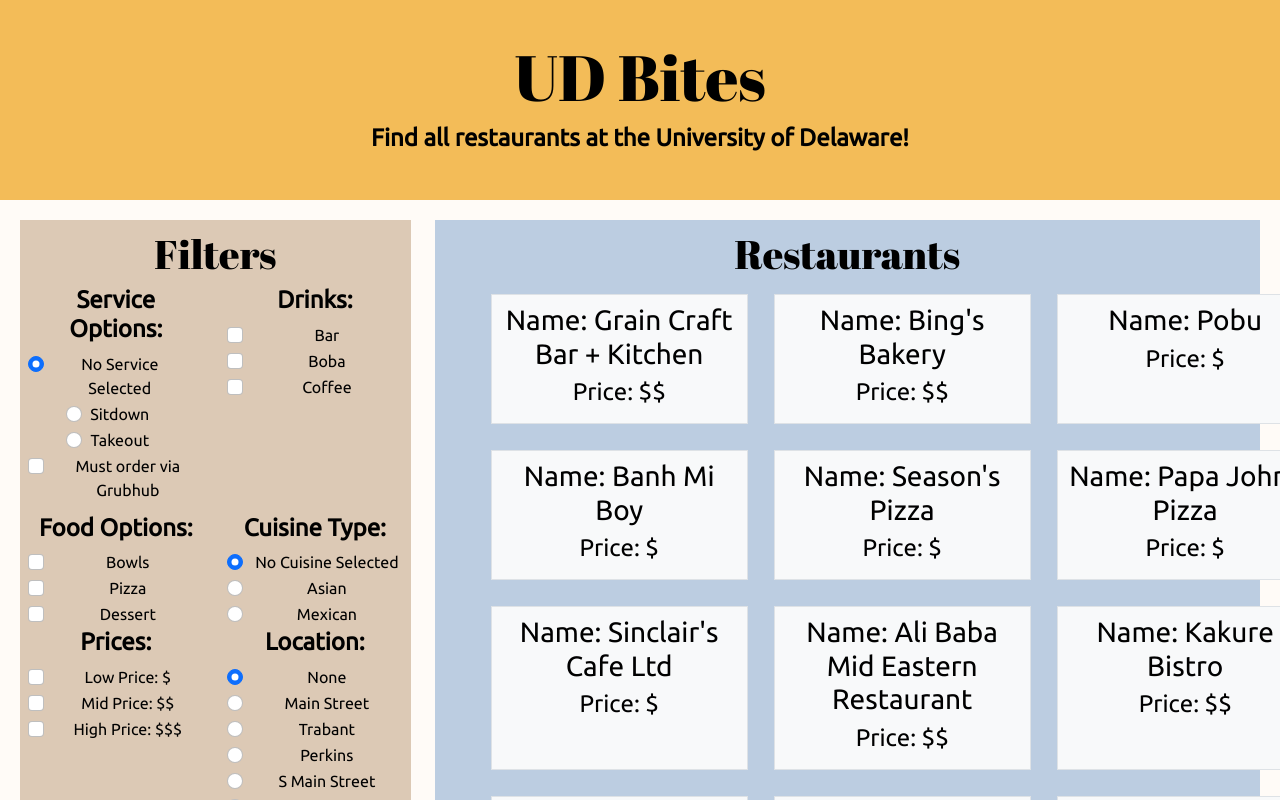
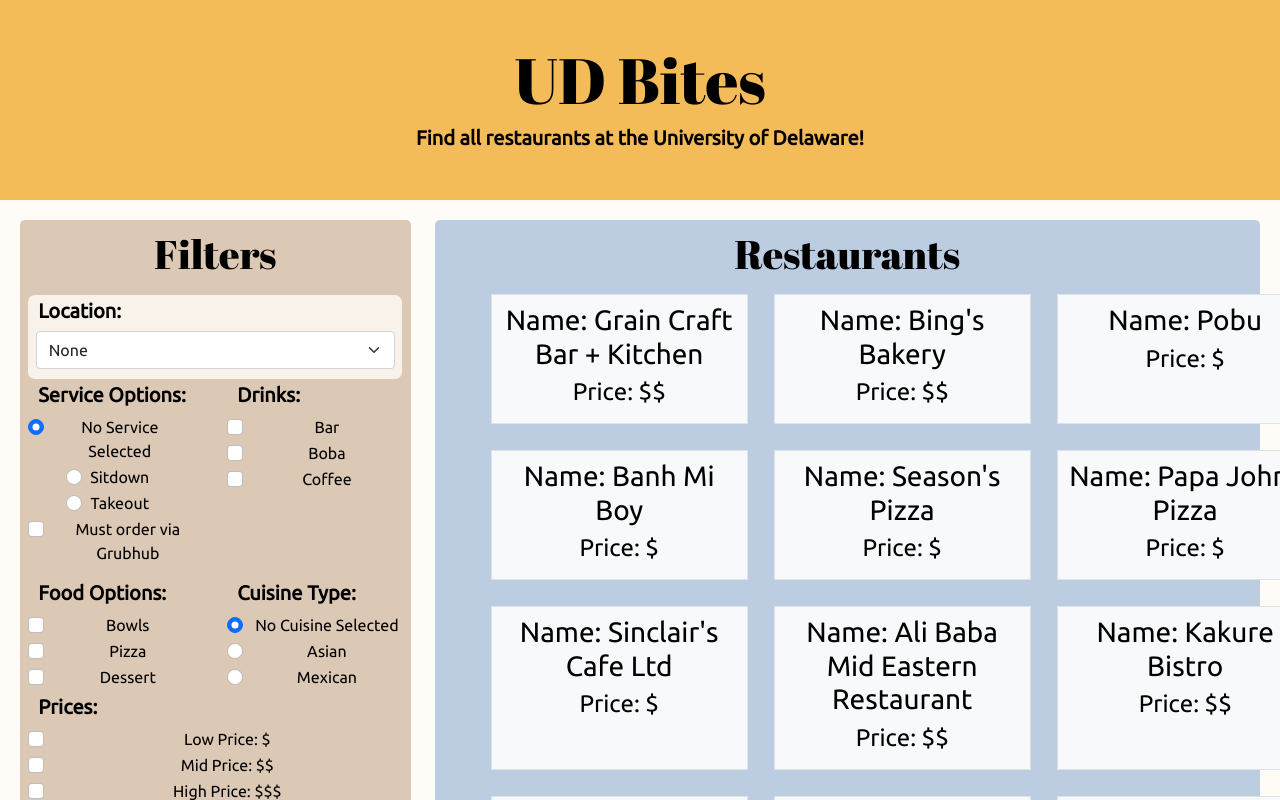
Before and after one commit to mycahdt/UD_Bites, a React (Create React App) app: page / in a window 1280 px wide. Shown: the top 800 px of the page. Built offline with nearby package versions, Linux system fonts and the light colour scheme.

Commit message:
location filter as select form

```diff
--- a/src/App.css
+++ b/src/App.css
@@ -52,6 +52,7 @@
     margin-left: 20px;
     padding-left: 2%;
     padding-right: 2%;
+    border-radius: 5px;
 }
 
 .App-filter-title {
@@ -59,19 +60,30 @@
     font-size: 250%;
 }
 
+.App-filter-subtitles {
+    font-weight: bolder;
+    padding-top: 4px;
+    text-align: left;
+    padding-left: 10px;
+}
+
+.Location-filter {
+    padding-bottom: 10px;
+    margin-top: 9px;
+    background-color: #f8f2eb;
+    border-radius: 7px;
+}
+
 .App-restaurants {
     font-family: myHeaderSubTitleFont;
     background-color: #bccde1;
     margin-right: 20px;
+    border-radius: 5px;
 }
 
 .App-rest-title {
     font-family: myHeaderTitleFont;
     font-size: 250%;
-}
-
-.App-filter-subtitles {
-    font-weight: bolder;
 }
 
 .App-link {
--- a/src/App.tsx
+++ b/src/App.tsx
@@ -143,7 +143,7 @@ function App(): JSX.Element {
         updateFilters(event);
     }
 
-    function updateLocation(event: React.ChangeEvent<HTMLInputElement>) {
+    function updateLocation(event: React.ChangeEvent<HTMLSelectElement>) {
         setLocation(event.target.value);
     }
 
@@ -155,9 +155,9 @@ function App(): JSX.Element {
         <div className="App">
             <header className="App-header">
                 <h1 className="App-header-title">UD Bites</h1>
-                <h4 className="App-header-subtitle">
+                <h5 className="App-header-subtitle">
                     Find all restaurants at the University of Delaware!
-                </h4>
+                </h5>
             </header>
             <Row>
                 <Col xs={4}>
@@ -172,11 +172,39 @@ function App(): JSX.Element {
                             Filters
                         </h2>
                         <Row>
+                            <Col>
+                                <div className="Location-filter">
+                                    <h5 className="App-filter-subtitles">
+                                        Location:
+                                    </h5>
+                                    <Form.Select
+                                        value={chosenLocation}
+                                        onChange={updateLocation}
+                                        style={{
+                                            width: "96%",
+                                            marginLeft: "2%",
+                                            marginRight: "2%"
+                                        }}
+                                        background-color="pink"
+                                    >
+                                        {locations.map((location: string) => (
+                                            <option
+                                                key={location}
+                                                id={location}
+                                                label={location}
+                                                value={location}
+                                            />
+                                        ))}
+                                    </Form.Select>
+                                </div>
+                            </Col>
+                        </Row>
+                        <Row>
                             <Col style={{ paddingBottom: "10px" }}>
                                 <div>
-                                    <h4 className="App-filter-subtitles">
+                                    <h5 className="App-filter-subtitles">
                                         Service Options:
-                                    </h4>
+                                    </h5>
                                     {services.map((service: string) => (
                                         <Form.Check
                                             key={service}
@@ -203,9 +231,9 @@ function App(): JSX.Element {
                             </Col>
                             <Col>
                                 <div>
-                                    <h4 className="App-filter-subtitles">
+                                    <h5 className="App-filter-subtitles">
                                         Drinks:
-                                    </h4>
+                                    </h5>
                                     <Form.Check
                                         type="checkbox"
                                         id="check-bar"
@@ -238,9 +266,9 @@ function App(): JSX.Element {
                         </Row>
                         <Row>
                             <Col>
-                                <h4 className="App-filter-subtitles">
+                                <h5 className="App-filter-subtitles">
                                     Food Options:
-                                </h4>
+                                </h5>
                                 <div>
                                     <Form.Check
                                         type="checkbox"
@@ -273,9 +301,9 @@ function App(): JSX.Element {
                             </Col>
                             <Col>
                                 <div>
-                                    <h4 className="App-filter-subtitles">
+                                    <h5 className="App-filter-subtitles">
                                         Cuisine Type:
-                                    </h4>
+                                    </h5>
                                     {cuisines.map((cuisine: string) => (
                                         <Form.Check
                                             key={cuisine}
@@ -294,9 +322,9 @@ function App(): JSX.Element {
                         <Row>
                             <Col>
                                 <div>
-                                    <h4 className="App-filter-subtitles">
+                                    <h5 className="App-filter-subtitles">
                                         Prices:
-                                    </h4>
+                                    </h5>
                                     <Form.Check
                                         type="checkbox"
                                         id="check-lowprice"
@@ -326,34 +354,13 @@ function App(): JSX.Element {
                                     />
                                 </div>
                             </Col>
-                            <Col>
-                                <div>
-                                    <h4 className="App-filter-subtitles">
-                                        Location:
-                                    </h4>
-                                    {locations.map((location: string) => (
-                                        <Form.Check
-                                            key={location}
-                                            type="radio"
-                                            name={location}
-                                            id={location}
-                                            label={location}
-                                            value={location}
-                                            onChange={updateLocation}
-                                            checked={
-                                                chosenLocation === location
-                                            }
-                                        />
-                                    ))}
-                                </div>
-                            </Col>
                         </Row>
                         <Row>
                             <Col>
                                 <div>
-                                    <h4 className="App-filter-subtitles">
+                                    <h5 className="App-filter-subtitles">
                                         Meal:
-                                    </h4>
+                                    </h5>
                                     {meals.map((meal: string) => (
                                         <Form.Check
                                             key={meal}
@@ -395,6 +402,29 @@ function App(): JSX.Element {
 }
 
 /*
+
+<Col>
+                                <div>
+                                    <h5 className="App-filter-subtitles">
+                                        Location:
+                                    </h5>
+                                    {locations.map((location: string) => (
+                                        <Form.Check
+                                            key={location}
+                                            type="radio"
+                                            name={location}
+                                            id={location}
+                                            label={location}
+                                            value={location}
+                                            onChange={updateLocation}
+                                            checked={
+                                                chosenLocation === location
+                                            }
+                                        />
+                                    ))}
+                                </div>
+                            </Col>
+
 <div>
                         <Stack>
                             {filterList.map((myFilter: string) => (
```
